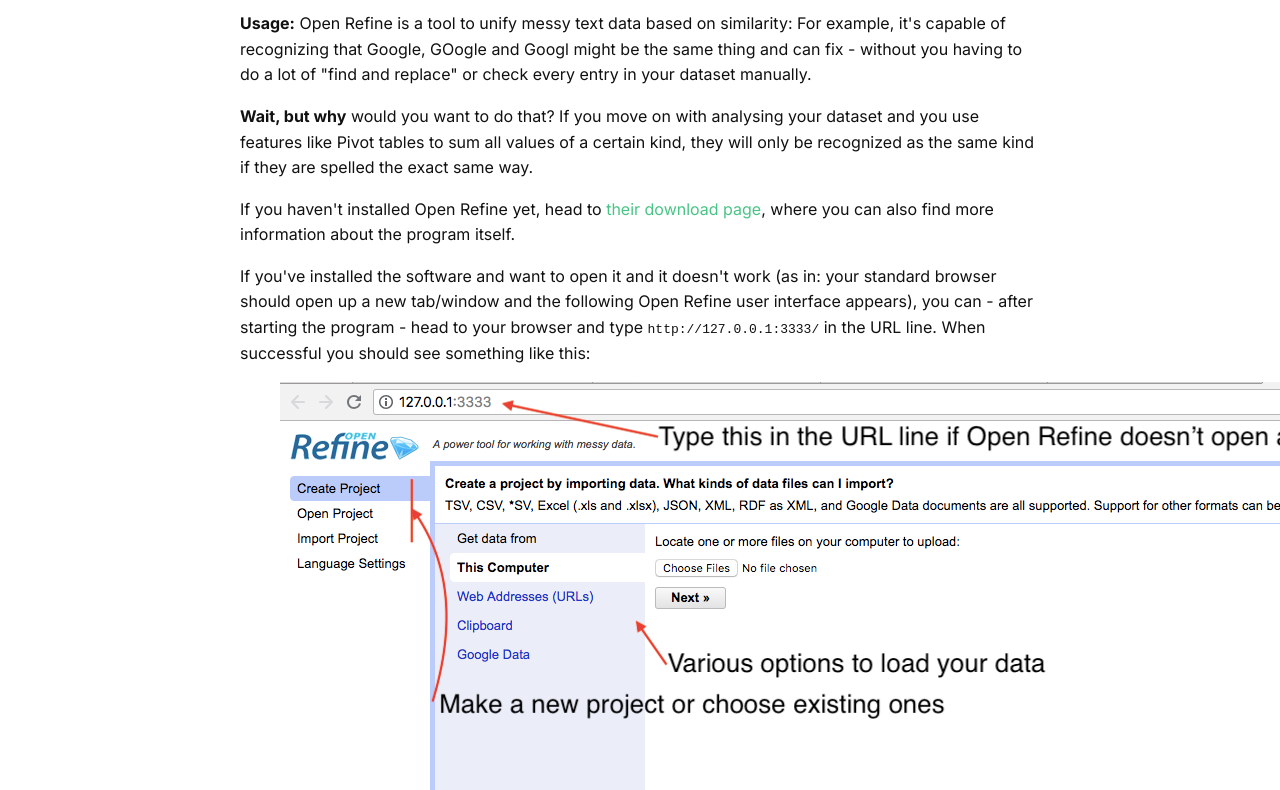
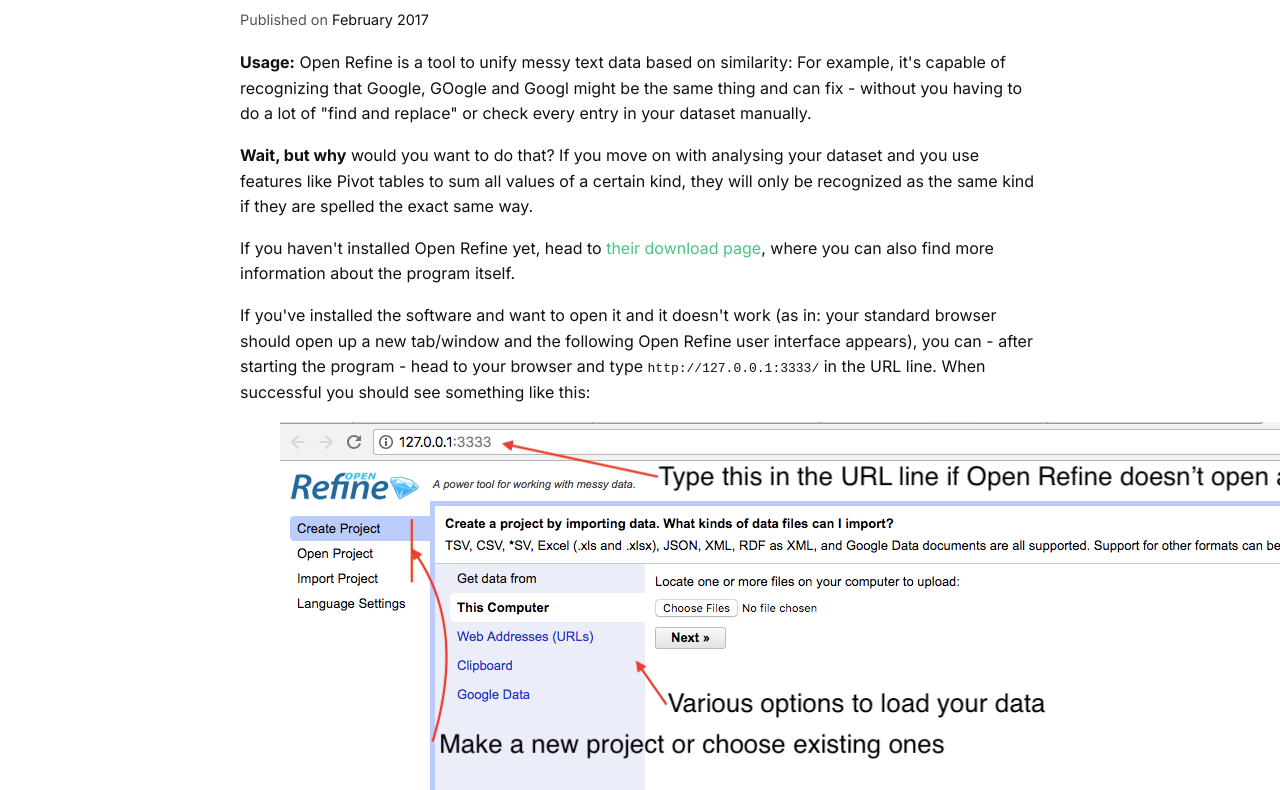
Before and after one commit to gcgruen/gcgruen.github.io, a plain HTML site: page resources/open-refine-tutorial.html in a window 1280 px wide. Shown: the part 249-1039 px from the top of the page. Drawn offline with Linux system fonts and the light colour scheme.

Commit message:
Update open-refine-tutorial.html

```diff
--- a/resources/open-refine-tutorial.html
+++ b/resources/open-refine-tutorial.html
@@ -34,6 +34,9 @@
 
       <header class="article-header">
         <h1 class="article-title">Open Refine tutorial</h1>
+          <p class="article-date">
+            Published on <time datetime="2017-02">February 2017</time>
+          </p>
       </header>
 
       <article class="article-body">
```
